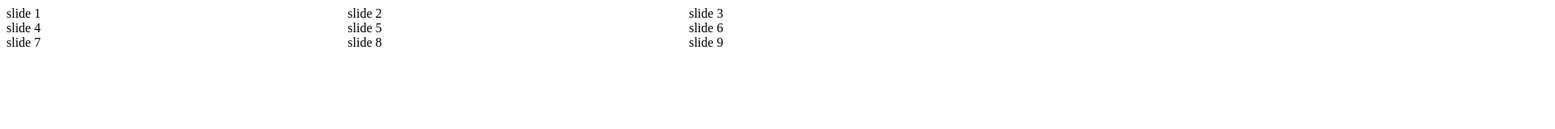
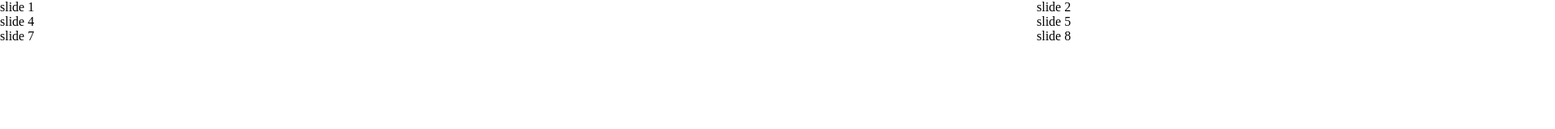
Before and after one commit to Friedemann84/presentation-deck, a plain HTML site: page index.html in a window 1280 px wide. Shown: the top 160 px of the page at 81% size, 1920 px wide, since content can reach past the window. Drawn offline with Linux system fonts and the light colour scheme.

Commit message:
reset in

```diff
--- a/main.css
+++ b/main.css
@@ -1,9 +1,14 @@
 * {
-
+  margin: 0;
+  padding: 0;
+  box-sizing: border-box;
+  scroll-behavior: smooth;
+  text-decoration: none;
 }
 
 .slides {
   display: grid;
   grid-template-columns: repeat(3, 1fr);
   grid-template-rows: repeat(3, 1fr);
+  width: 300vw;
 }
```
